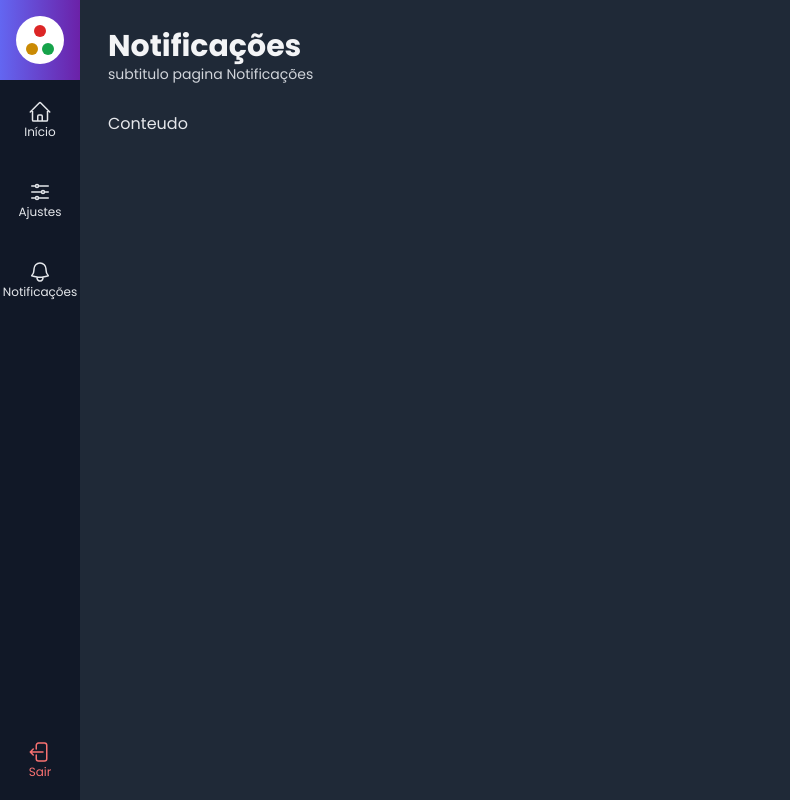
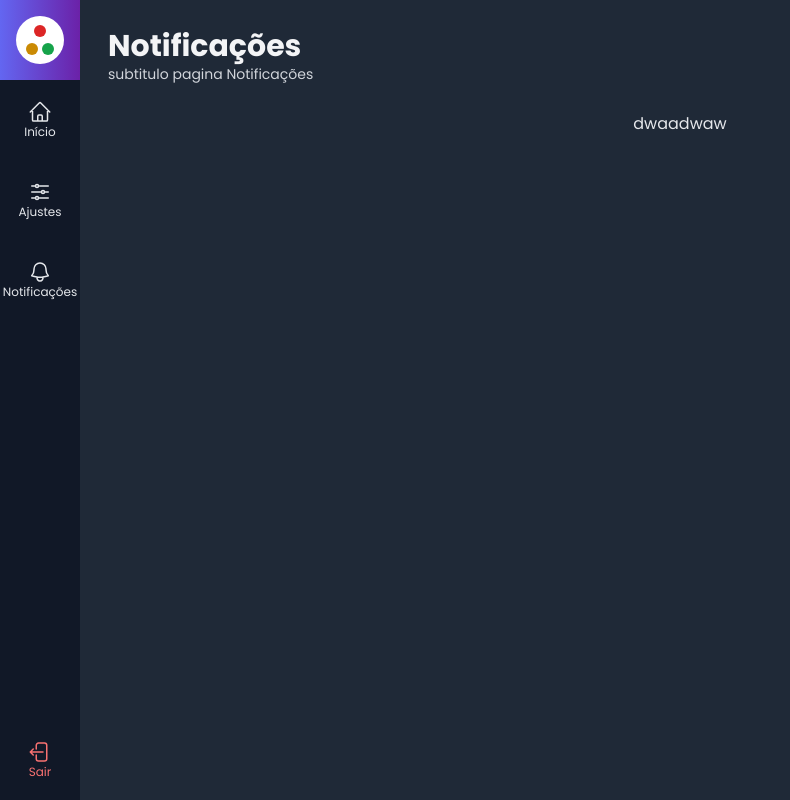
Before and after one commit to Victordplima/Template-Admin, a Next.js app: page /notificacoes in a window 1280 px wide. Shown: the whole page, without its empty margins (0-790 px from the left). Built offline with nearby package versions, Linux system fonts and the light colour scheme.

Commit message:
feat: adiciona o context de tema

```diff
--- a/src/components/template/Layout.tsx
+++ b/src/components/template/Layout.tsx
@@ -1,3 +1,4 @@
+import useAppData from "@/data/hook/useAppData";
 import Cabecalho from "./Cabecalho";
 import Conteudo from "./Conteudo";
 import MenuLateral from "./MenuLateral";
@@ -9,8 +10,9 @@
 }
 
 export default function Layout(props: LayoutProps) {
+    const { tema } = useAppData();
     return (
-        <div className={`dark flex h-screen w-screen`}>
+        <div className={`${tema} flex h-screen w-screen`}>
             <MenuLateral />
             <div
                 className={` flex flex-col w-full p-7 bg-gray-300 dark:bg-gray-800`}
--- /dev/null
+++ b/src/data/context/AppContext.tsx
@@ -0,0 +1,31 @@
+import { createContext, ReactNode, useState } from "react";
+
+type Tema = "dark" | "";
+
+interface AppContextProps {
+    tema?: Tema;
+    alternarTema?: () => void;
+}
+
+const AppContext = createContext<AppContextProps>({});
+
+interface AppProviderProps {
+    children: ReactNode;
+}
+
+export function AppProvider({ children }: AppProviderProps) {
+    const [tema, setTema] = useState<Tema>("dark");
+
+    function alternarTema() {
+        setTema(tema === "" ? "dark" : "");
+    }
+
+    return (
+        <AppContext.Provider value={{ tema, alternarTema }}>
+            {children}
+        </AppContext.Provider>
+    );
+}
+
+export default AppContext;
+export const AppConsumer = AppContext.Consumer;
--- /dev/null
+++ b/src/data/hook/useAppData.ts
@@ -0,0 +1,6 @@
+import { useContext } from "react";
+import AppContext from "../context/AppContext";
+
+const useAppData = () => useContext(AppContext);
+
+export default useAppData;
--- a/src/pages/_app.tsx
+++ b/src/pages/_app.tsx
@@ -1,3 +1,4 @@
+import { AppProvider } from "@/data/context/AppContext";
 import "@/styles/globals.css";
 import type { AppProps } from "next/app";
 import Head from "next/head";
@@ -8,7 +9,9 @@
             <Head>
                 <title>Template Admin</title>
             </Head>
-            <Component {...pageProps} />
+            <AppProvider>
+                <Component {...pageProps} />
+            </AppProvider>
         </>
     );
 }
--- a/src/pages/notificacoes.tsx
+++ b/src/pages/notificacoes.tsx
@@ -1,13 +1,16 @@
 import Layout from "@/components/template/Layout";
+import useAppData from "@/data/hook/useAppData";
 
 export default function Notificacao() {
+    const ctx = useAppData();
+
     return (
         <div>
             <Layout
                 titulo="Notificações"
                 subtitulo="subtitulo pagina Notificações"
             >
-                <h3>Conteudo</h3>
+                <button onClick={ctx.alternarTema}>dwaadwaw</button>
             </Layout>
         </div>
     );
```
